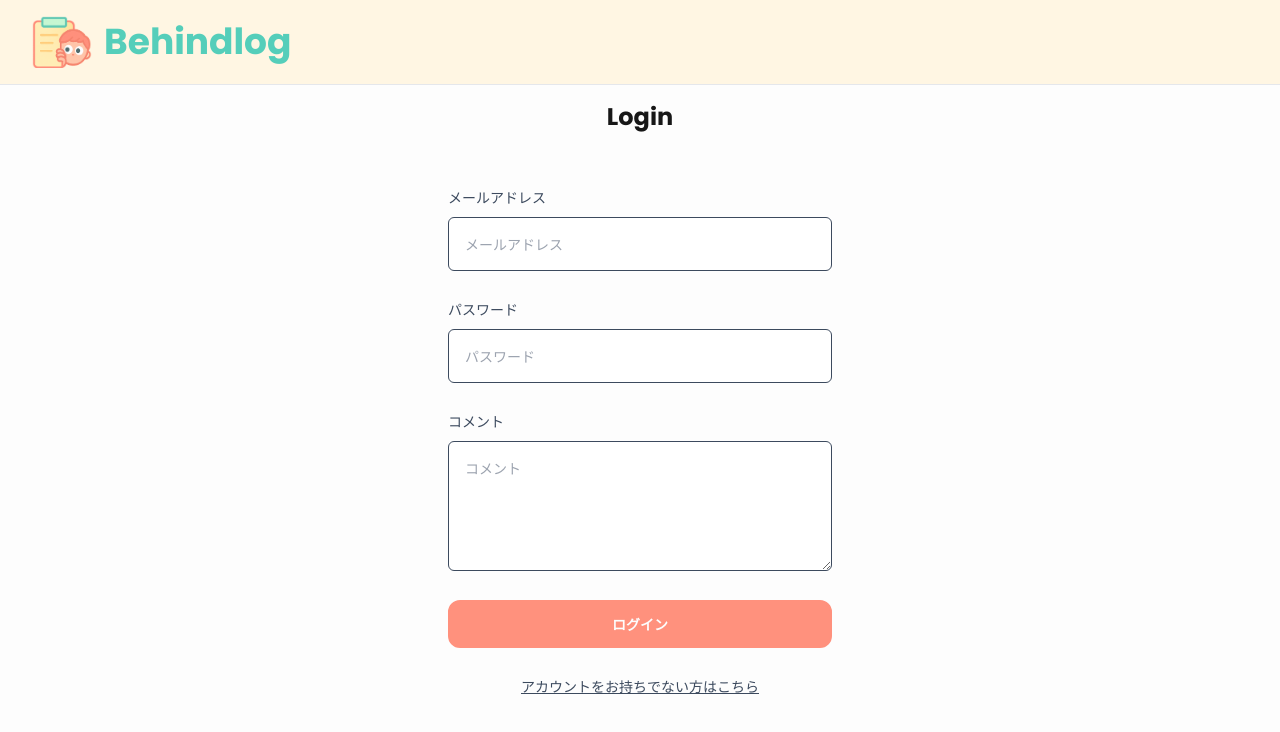
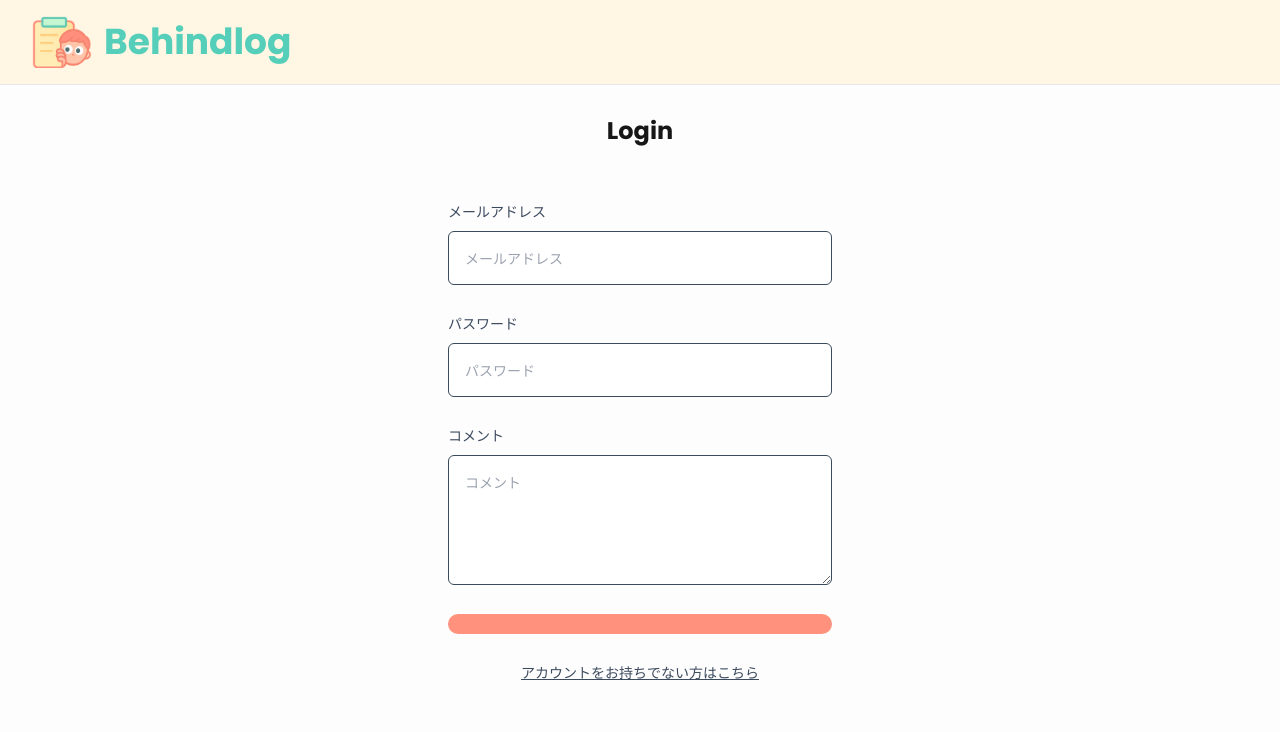
Before and after one commit to hinaokazaki/behindlog, a Next.js app: page /test in a window 1280 px wide. Shown: the top 732 px of the page. Built offline with nearby package versions, Linux system fonts and the light colour scheme; no server answers.

Commit message:
refactor: replace label prop with children in Button component

```diff
--- a/src/app/_components/Button.tsx
+++ b/src/app/_components/Button.tsx
@@ -27,7 +27,7 @@ const COLORS = {
 };
 
 const Button: React.FC<ButtonProps> = ({
-  label, // childrenにするべきか、labelで十分か
+  children,
   color = "green",
   variant = "filled",
   className = "",
@@ -53,7 +53,7 @@ const Button: React.FC<ButtonProps> = ({
         className,
       )}
     >
-      {label}
+      {children}
     </button>
   );
 };
```
